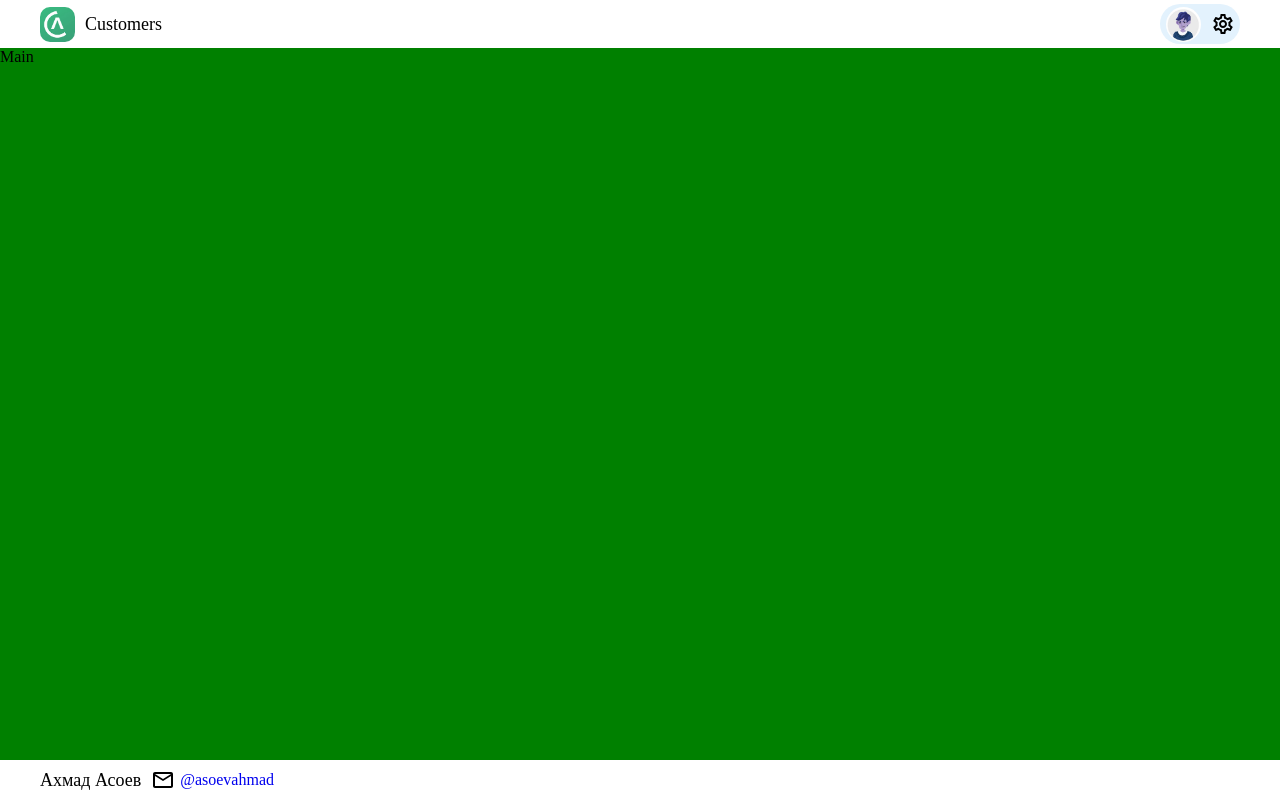
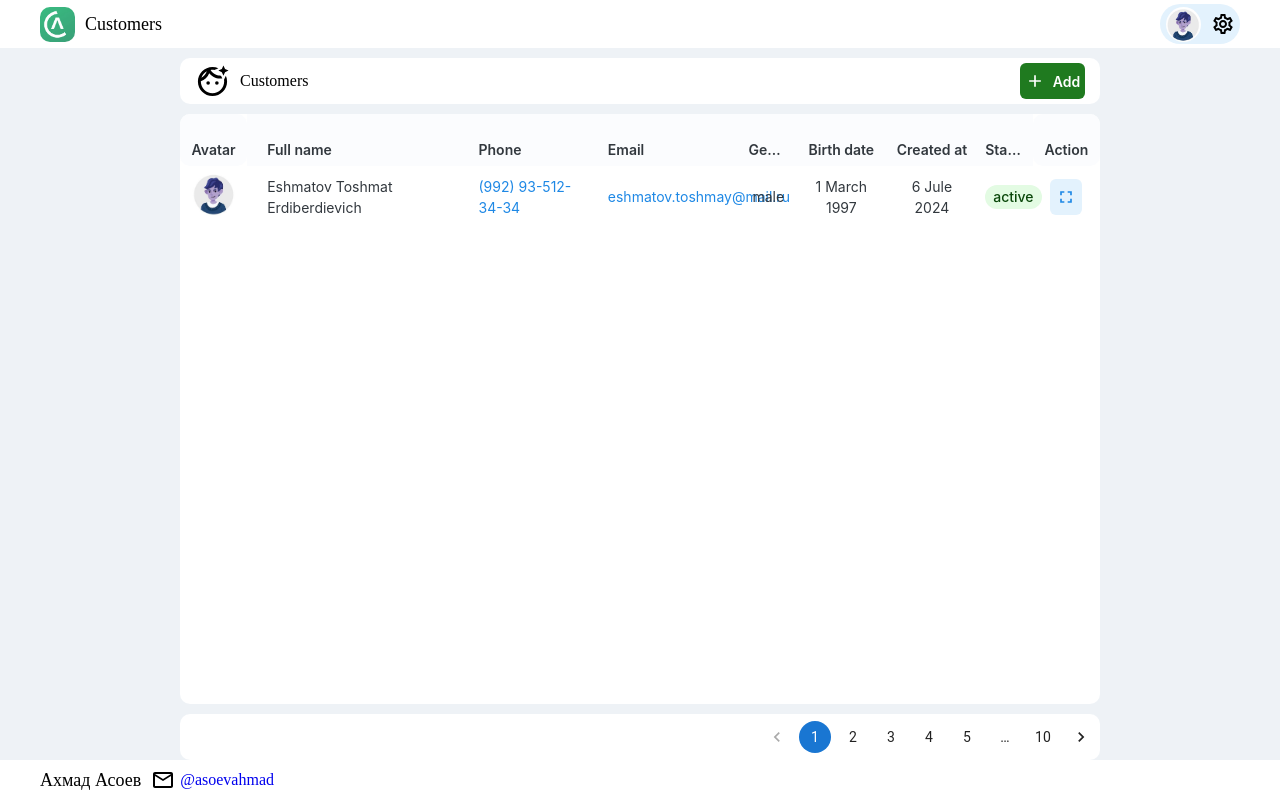
Before and after one commit to AhmadAsoev/alif_customers, a React (Create React App) app: page / in a window 1280 px wide. Built offline with nearby package versions, Linux system fonts and the light colour scheme.

Commit message:
create table header info and pagination

```diff
--- a/package.json
+++ b/package.json
@@ -6,6 +6,7 @@
     "@emotion/react": "^11.11.4",
     "@emotion/styled": "^11.11.5",
     "@mui/icons-material": "^5.16.0",
+    "@mui/joy": "^5.0.0-beta.47",
     "@mui/material": "^5.16.0",
     "@testing-library/jest-dom": "^5.17.0",
     "@testing-library/react": "^13.4.0",
--- a/public/index.html
+++ b/public/index.html
@@ -2,7 +2,7 @@
 <html lang="en">
   <head>
     <meta charset="utf-8" />
-    <link rel="icon" href="%PUBLIC_URL%/favicon.ico" />
+    <link rel="icon" href="%PUBLIC_URL%/logo.jpg" />
     <meta name="viewport" content="width=device-width, initial-scale=1" />
     <meta name="theme-color" content="#000000" />
     <title>Alif</title>
--- a/src/component/main/Main.js
+++ /dev/null
@@ -1,9 +0,0 @@
-import "./main.css"
-
-function Main() {
-    return (
-        <div className="main">Main</div>
-    )
-}
-
-export default Main;
--- /dev/null
+++ b/src/component/main/Main.jsx
@@ -0,0 +1,34 @@
+import './main.css';
+import FaceRetouchingNaturalOutlinedIcon from '@mui/icons-material/FaceRetouchingNaturalOutlined';
+import AddOutlinedIcon from '@mui/icons-material/AddOutlined';
+import Button from '@mui/joy/Button';
+import MainTable from './MainTable';
+import { Tooltip } from '@mui/joy';
+import { Pagination } from '@mui/material';
+
+function Main() {
+  return (
+    <div className="main">
+      <div className="main-header">
+        <div className="main-header-title">
+          <FaceRetouchingNaturalOutlinedIcon fontSize="large" />
+          <span>Customers</span>
+        </div>
+        <Tooltip arrow title="Add new customer" color="success" placement="top" variant="outlined">
+          <Button
+            sx={{ width: '65px' }}
+            color="success"
+            variant="solid"
+            startDecorator={<AddOutlinedIcon fontSize="small" />}
+          >
+            Add
+          </Button>
+        </Tooltip>
+      </div>
+      <MainTable />
+      <Pagination className="main-pagination" count={10} color="primary" />
+    </div>
+  );
+}
+
+export default Main;
--- /dev/null
+++ b/src/component/main/MainTable.js
@@ -0,0 +1,193 @@
+import { Button, Chip, Table, Tooltip } from '@mui/joy';
+import { Link } from 'react-router-dom';
+import FullscreenOutlinedIcon from '@mui/icons-material/FullscreenOutlined';
+import { Alert, Snackbar } from '@mui/material';
+import { useState } from 'react';
+import './mainTable.css';
+
+function MainTable() {
+  const [openSnackbar, setOpenSnackbar] = useState(false);
+  const [snackbarStatus, setSnackbarStatus] = useState('success');
+  const [snackbarMessage, setSnackbarMessage] = useState('');
+
+  const copyText = (text, snackbar) => {
+    navigator.clipboard
+      .writeText(text)
+      .then(() => {
+        setSnackbarStatus('success');
+        setSnackbarMessage(snackbar);
+        setOpenSnackbar(true);
+      })
+      .catch((err) => {
+        console.error('Failed to copy text: ', err);
+      });
+  };
+
+  const snackbarClose = () => {
+    setOpenSnackbar(false);
+  };
+
+  return (
+    <div className="main-table">
+      <Table borderAxis="none" color="neutral" stickyFooter={false} stickyHeader variant="plain">
+        <thead>
+          <tr>
+            <th
+              style={{
+                textAlign: 'center',
+                width: '4%',
+                borderRadius: '10px',
+                zIndex: '0',
+              }}
+            >
+              Avatar
+            </th>
+            <th
+              style={{
+                textAlign: 'start',
+                paddingLeft: '20px',
+                width: '15%',
+                zIndex: '0',
+              }}
+            >
+              Full name
+            </th>
+            <th
+              style={{
+                textAlign: 'start',
+                paddingLeft: '20px',
+                width: '8%',
+                zIndex: '0',
+              }}
+            >
+              Phone
+            </th>
+            <th
+              style={{
+                textAlign: 'start',
+                paddingLeft: '20px',
+                width: '10%',
+                zIndex: '0',
+              }}
+            >
+              Email
+            </th>
+            <th
+              style={{
+                textAlign: 'center',
+                width: '3%',
+                zIndex: '0',
+              }}
+            >
+              Gender
+            </th>
+            <th
+              style={{
+                textAlign: 'center',
+                zIndex: '0',
+                width: '6%',
+              }}
+            >
+              Birth date
+            </th>
+            <th
+              style={{
+                textAlign: 'center',
+                zIndex: '0',
+                width: '6%',
+              }}
+            >
+              Created at
+            </th>
+            <th
+              style={{
+                textAlign: 'center',
+                width: '3%',
+                zIndex: '0',
+              }}
+            >
+              Status
+            </th>
+            <th
+              style={{
+                textAlign: 'center',
+                width: '4%',
+                borderRadius: '10px',
+                zIndex: '0',
+              }}
+            >
+              Action
+            </th>
+          </tr>
+        </thead>
+        <tbody>
+          <tr key="1" className="main-info-row">
+            <td style={{ textAlign: 'center' }}>
+              <img src="/avatar.jpg" alt="logo" />
+            </td>
+            <td style={{ paddingLeft: '20px' }}>Eshmatov Toshmat Erdiberdievich</td>
+            <td
+              onClick={() => copyText('(992) 93-512-34-34', 'Phone is copied')}
+              style={{
+                paddingLeft: '20px',
+                cursor: 'pointer',
+                color: '#1e88e5',
+              }}
+            >
+              (992) 93-512-34-34
+            </td>
+            <td
+              onClick={() => copyText('eshmatov.toshmay@mail.ru', 'Email is copied')}
+              style={{
+                paddingLeft: '20px',
+                cursor: 'pointer',
+                color: '#1e88e5',
+              }}
+            >
+              eshmatov.toshmay@mail.ru
+            </td>
+            <td style={{ textAlign: 'center' }}>male</td>
+            <td style={{ textAlign: 'center' }}>1 March 1997</td>
+            <td style={{ textAlign: 'center' }}>6 Jule 2024</td>
+            <td style={{ textAlign: 'center' }}>
+              <Chip color="success" variant="soft">
+                active
+              </Chip>
+            </td>
+            <td style={{ textAlign: 'center' }}>
+              <Tooltip
+                title="View detail info"
+                color="success"
+                placement="right"
+                variant="outlined"
+              >
+                <Link to={`/customer/${'6e775f27-8068-4d7b-bd25-25577f31fb54'}`}>
+                  <Button className="main-info-row-view">
+                    <FullscreenOutlinedIcon fontSize="small" />
+                  </Button>
+                </Link>
+              </Tooltip>
+            </td>
+          </tr>
+        </tbody>
+      </Table>
+      <Snackbar
+        open={openSnackbar}
+        autoHideDuration={2000}
+        onClose={snackbarClose}
+        anchorOrigin={{ vertical: 'bottom', horizontal: 'right' }}
+      >
+        <Alert
+          onClose={snackbarClose}
+          severity={snackbarStatus}
+          variant="filled"
+          sx={{ width: '100%' }}
+        >
+          {snackbarMessage}
+        </Alert>
+      </Snackbar>
+    </div>
+  );
+}
+
+export default MainTable;
--- a/src/component/main/main.css
+++ b/src/component/main/main.css
@@ -1,4 +1,38 @@
 .main {
-    background-color: green;
     height: 89vh;
+    background-color: #eef2f6;
+    display: flex;
+    flex-direction: column;
+    gap: 10px;
+
+    .main-header {
+        background-color: white;
+        height: 60px;
+        margin-top: 10px;
+        margin-left: 180px;
+        margin-right: 180px;
+        border-radius: 10px;
+        display: flex;
+        align-items: center;
+        justify-content: space-between;
+        padding-left: 15px;
+        padding-right: 15px;
+
+        .main-header-title {
+            display: flex;
+            align-items: center;
+            gap: 10px;
+        }
+    }
+
+    .main-pagination {
+        background-color: white;
+        height: 60px;
+        margin-left: 180px;
+        margin-right: 180px;
+        border-radius: 10px;
+        display: flex;
+        align-items: center;
+        justify-content: end;
+    }
 }
--- /dev/null
+++ b/src/component/main/mainTable.css
@@ -0,0 +1,33 @@
+.main-table {
+    background-color: white;
+    height: 765px;
+    margin-left: 180px;
+    margin-right: 180px;
+    border-radius: 10px;
+
+    .main-info-row {
+        &:hover {
+            background-color: #ccfddd85;
+        }
+
+        img {
+            height: 44px;
+            width: 44px;
+            border-radius: 10px;
+        }
+
+        .main-info-row-view {
+            min-width: 0;
+            width: 30px;
+            height: 30px;
+            background-color: #e3f2fd;
+            color: #1e88e5;
+
+            &:hover {
+                background-color: #1e88e5;
+                color: #e3f2fd;
+                transition: 0.7s;
+            }
+        }
+    }
+}
```
Also changed, not shown: 1 other file (tests, documents, lock files or other folders).
